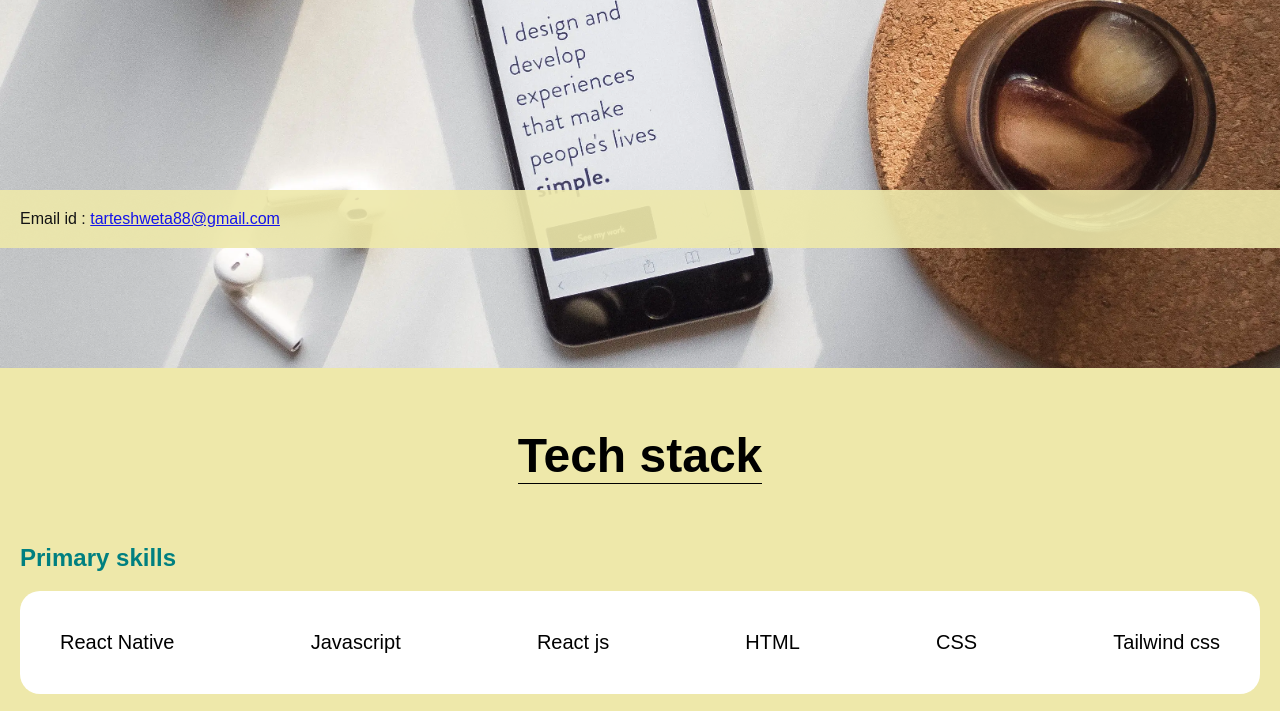
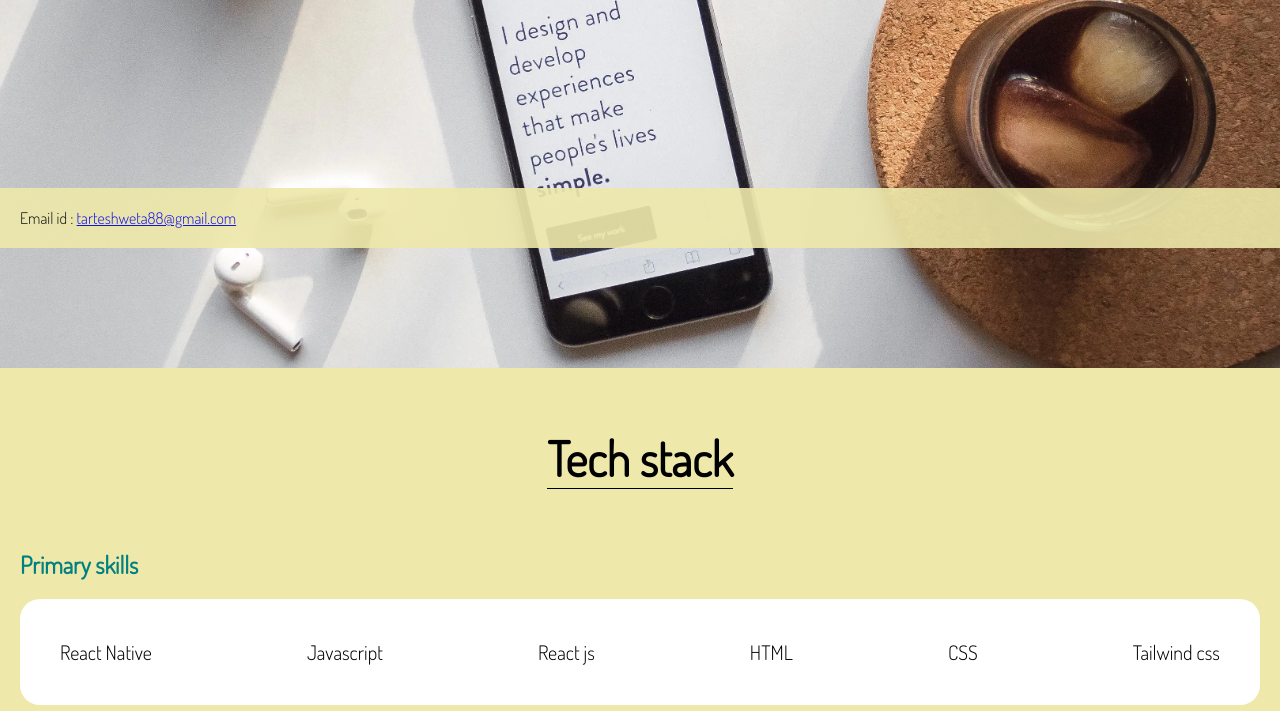
Before and after one commit to shweta-collab/shweta-collab.github.io, a plain HTML site: page index.html in a window 1280 px wide. Shown: the part 552-1263 px from the top of the page. Drawn offline with Linux system fonts and the light colour scheme.

Commit message:
Dosis font added

```diff
--- a/index.html
+++ b/index.html
@@ -5,6 +5,9 @@
     <meta name="description" content="Put your description here.">
     <meta http-equiv="X-UA-Compatible" content="IE=edge">
     <meta name="viewport" content="width=device-width, initial-scale=1.0">
+    <link rel="preconnect" href="https://fonts.googleapis.com">
+    <link rel="preconnect" href="https://fonts.gstatic.com" crossorigin>
+    <link href="https://fonts.googleapis.com/css2?family=Dosis:wght@300&display=swap" rel="stylesheet">
     <link rel="stylesheet" href="styles.css">
     <script src="index.js" defer></script>
     <title>Shweta Tarte - Frontend developer</title>
--- a/styles.css
+++ b/styles.css
@@ -1,5 +1,5 @@
 html{
-  font-family: fantasy;
+  font-family: 'Dosis', sans-serif;
 }
 body{
     margin:0;
```
